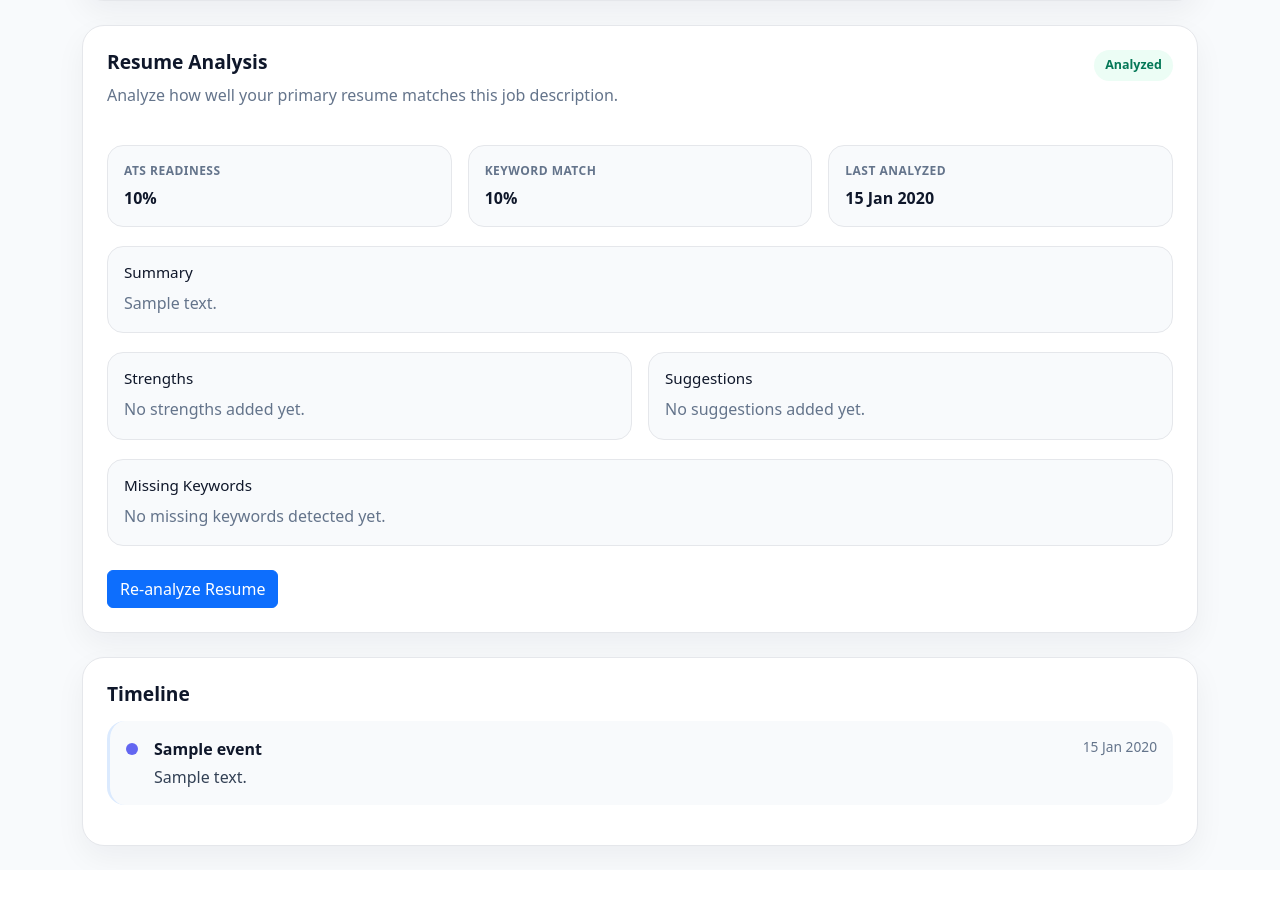
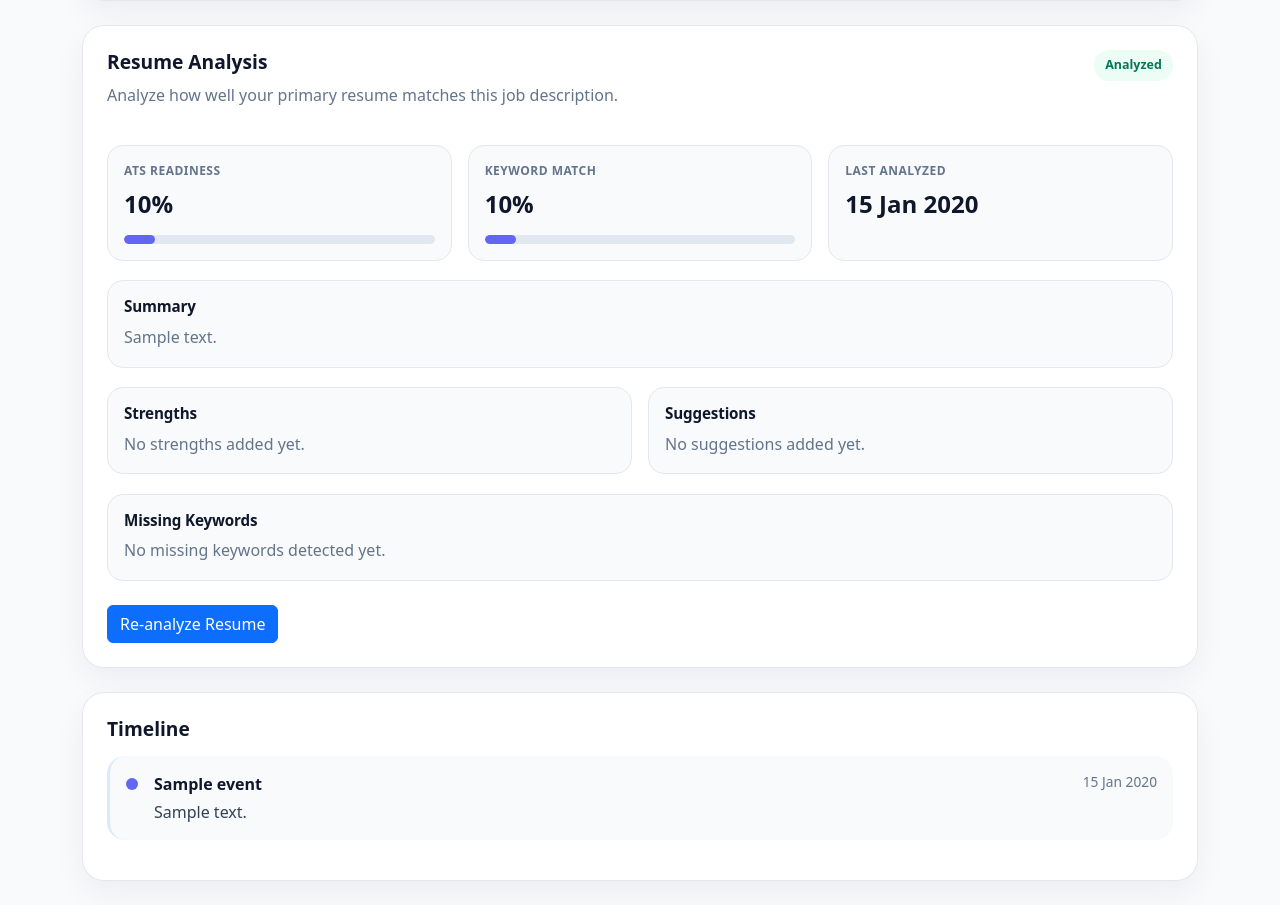
Before and after one commit to AtramAniket/career_os, a Flask app: page /applications/1 in a window 1280 px wide. Shown: the part 1937-2842 px from the top of the page. Before the commit the page ends 2796 px from the top, so only its background shows below. Run offline with Flask 3, Linux system fonts and the light colour scheme; a user stored in the database is signed in; tables that the repository leaves empty hold one stand-in row (values such as "Sample post"); some libraries are stand-ins or nearby versions.

Commit message:
re-factored the ai analysis section

```diff
--- a/app/static/css/applications.css
+++ b/app/static/css/applications.css
@@ -891,3 +891,80 @@
     grid-template-columns: 1fr;
   }
 }
+
+/* Polished Resume Analysis */
+
+.resume-analysis-card {
+  overflow: visible;
+  border-color: #e5e7eb;
+  background: #ffffff;
+}
+
+.resume-analysis-card::before {
+  display: none;
+}
+
+.analysis-card-header {
+  position: relative;
+  z-index: 1;
+}
+
+.analysis-status-complete {
+  background: #ecfdf5;
+  color: #047857;
+  border: none;
+}
+
+.analysis-status-pending {
+  background: #f8fafc;
+  color: #475569;
+  border: 1px solid #e2e8f0;
+}
+
+.analysis-summary-item,
+.analysis-result-section {
+  background: #f8fafc;
+  border: 1px solid #e5e7eb;
+}
+
+.analysis-summary-item strong {
+  display: block;
+  font-size: 1.5rem;
+  font-weight: 850;
+}
+
+.score-track {
+  width: 100%;
+  height: 9px;
+  margin-top: 0.85rem;
+  border-radius: 999px;
+  background: #e2e8f0;
+  overflow: hidden;
+}
+
+.score-fill {
+  height: 100%;
+  border-radius: inherit;
+  background: #6366f1;
+}
+
+.analysis-result-section h3 {
+  font-weight: 800;
+  letter-spacing: -0.01em;
+}
+
+.analysis-list li {
+  margin-bottom: 0.45rem;
+}
+
+.success-list li::marker {
+  color: #16a34a;
+}
+
+.suggestion-list li::marker {
+  color: #6366f1;
+}
+
+.missing-keyword-list span {
+  border: 1px solid #fed7aa;
+}
--- a/app/templates/applications/detail.html
+++ b/app/templates/applications/detail.html
@@ -354,7 +354,7 @@
     </div>
 
     <div class="analysis-summary-grid">
-      <div class="analysis-summary-item">
+      <div class="analysis-summary-item score-card">
         <span>ATS Readiness</span>
         <strong>
           {% if latest_analysis and latest_analysis.ats_score is not none %}
@@ -363,9 +363,15 @@
             Pending
           {% endif %}
         </strong>
+
+        {% if latest_analysis and latest_analysis.ats_score is not none %}
+          <div class="score-track">
+            <div class="score-fill" style="width: {{ latest_analysis.ats_score }}%;"></div>
+          </div>
+        {% endif %}
       </div>
 
-      <div class="analysis-summary-item">
+      <div class="analysis-summary-item score-card">
         <span>Keyword Match</span>
         <strong>
           {% if latest_analysis and latest_analysis.keyword_match_score is not none %}
@@ -374,6 +380,12 @@
             Pending
           {% endif %}
         </strong>
+
+        {% if latest_analysis and latest_analysis.keyword_match_score is not none %}
+          <div class="score-track">
+            <div class="score-fill" style="width: {{ latest_analysis.keyword_match_score }}%;"></div>
+          </div>
+        {% endif %}
       </div>
 
       <div class="analysis-summary-item">
```
Also changed, not shown: 1 other file.
